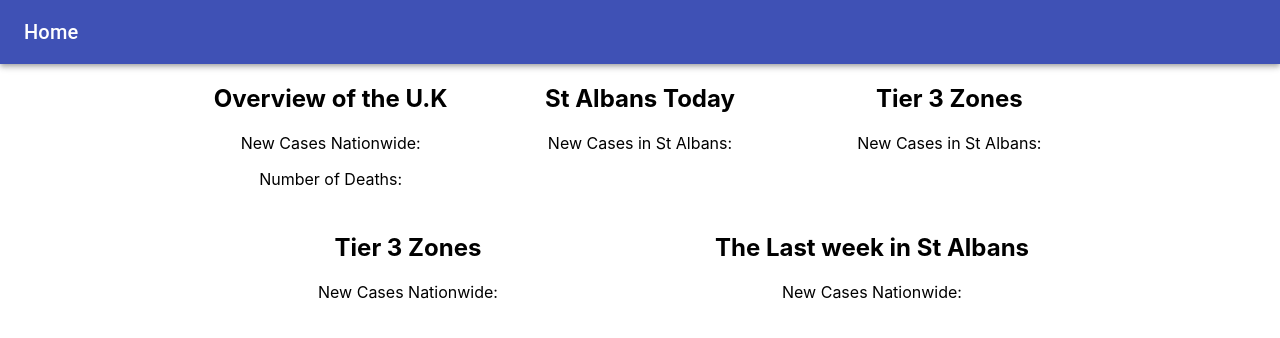
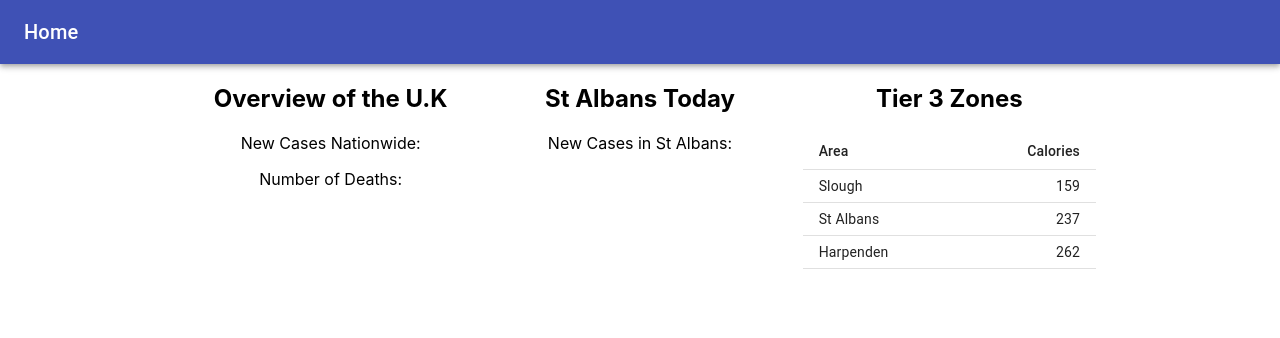
Before and after one commit to perrinjack/Coranavirus-Portal, a React (Create React App) app: page /results in a window 1280 px wide. Shown: the top 338 px of the page. Built offline with nearby package versions, Linux system fonts and the light colour scheme; no server answers.

Commit message:
3 grid boxes display data

```diff
--- a/src/Results.js
+++ b/src/Results.js
@@ -9,7 +9,21 @@ import Toolbar from '@material-ui/core/Toolbar';
 import Typography from '@material-ui/core/Typography';
 import Button from '@material-ui/core/Button';
 import IconButton from '@material-ui/core/IconButton';
+import Table from '@material-ui/core/Table';
+import TableBody from '@material-ui/core/TableBody';
+import TableCell from '@material-ui/core/TableCell';
+import TableContainer from '@material-ui/core/TableContainer';
+import TableHead from '@material-ui/core/TableHead';
+import TableRow from '@material-ui/core/TableRow';
 
+function createData(name, calories, fat, carbs, protein) {
+  return { name, calories, fat, carbs, protein };
+}
+const rows = [
+  createData('Slough', 159),
+  createData('St Albans', 237),
+  createData('Harpenden', 262),
+];
 const endpoint =
   'https://api.coronavirus.data.gov.uk/v1/data?' +
   'filters=areaType=nation;areaName=england&' +
@@ -71,7 +85,7 @@ class Results extends React.Component {
           </Toolbar>
         </AppBar>
         <Container maxWidth="md" >
-          <Grid container spacing={2}  >
+          <Grid container spacing={2} justify="center">
             <Grid item xs={'auto'} sm={4} align="center" >
               <h2>Overview of the U.K</h2>
               <p>New Cases Nationwide: {this.state.nationwideNewCasesToday}</p>
@@ -80,27 +94,32 @@ class Results extends React.Component {
 
             <Grid item xs={'auto'} sm={4} align="center">
               <h2> St Albans Today</h2>
-              <p>New Cases in St Albans: {this.state.nationwideNewCasesToday}</p>
+              <p>
+                New Cases in St Albans: {this.state.localNewCasesToday}
+              </p>
             </Grid>
             <Grid item xs={'auto'} sm={4} align="center">
               <h2>Tier 3 Zones</h2>
-              <p>New Cases in St Albans: {this.state.nationwideNewCasesToday}</p>
+              <Table size="small" aria-label="a dense table">
+                <TableHead>
+                  <TableRow>
+                    <TableCell>Area</TableCell>
+                    <TableCell align="right">Calories</TableCell>
+                  </TableRow>
+                </TableHead>
+                <TableBody>
+                  {rows.map((row) => (
+                    <TableRow key={row.name}>
+                      <TableCell component="th" scope="row">
+                        {row.name}
+                      </TableCell>
+                      <TableCell align="right">{row.calories}</TableCell>
+                    </TableRow>
+                  ))}
+                </TableBody>
+              </Table>
             </Grid>
-
           </Grid>
-          <Grid container spacing={2} align="center">
-            <Grid item xs={'auto'} sm={6}>
-              <h2>Tier 3 Zones</h2>
-              <p>New Cases Nationwide: {this.state.nationwideNewCasesToday}</p>
-            </Grid>
-
-            <Grid item xs={'auto'} sm={6} align="center">
-              <h2>The Last week in St Albans</h2>
-              <p>New Cases Nationwide: {this.state.nationwideNewCasesToday}</p>
-            </Grid>
-
-          </Grid>
-
         </Container>
       </div>
     );
```
